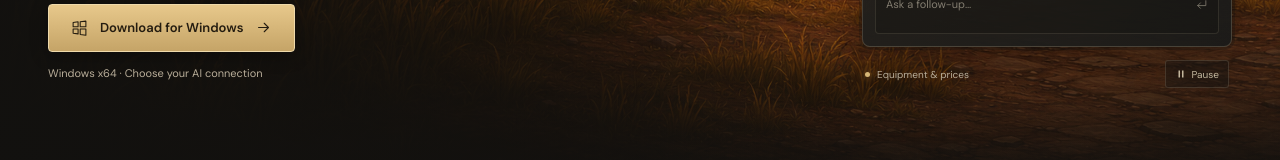
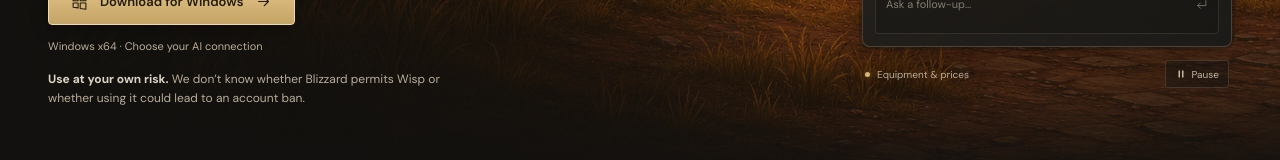
Before and after one commit to aronlabs/wisp-ai, a Next.js app in the folder apps/web/: page /en in a window 1280 px wide. Shown: the part 554-714 px from the top of the page. Built offline with nearby package versions, Linux system fonts and the light colour scheme; no server answers.

Commit message:
Clarify account risk before downloading and installing Wisp

```diff
--- a/apps/web/src/app/[locale]/page.tsx
+++ b/apps/web/src/app/[locale]/page.tsx
@@ -9,6 +9,7 @@ import { Icon } from '../../components/icon';
 import { site } from '../../site';
 import { getLatestRelease } from '../../release.server';
 import { PageSchema } from '../../components/page-schema';
+import { UsageRisk } from '../../components/usage-risk';
 export const revalidate = 300;
 const baseFaqs = [
   [
@@ -108,6 +109,7 @@ export default async function Home({ params }: LocalePageProps) {
               </p>
               <InstallLink locale={locale} />
               <span className="download-note">{t('Windows x64 · Choose your AI connection')}</span>
+              <UsageRisk locale={locale} />
             </div>
             <div className="hero-product">
               <Demo locale={locale} />
@@ -364,6 +366,7 @@ export default async function Home({ params }: LocalePageProps) {
             {release && `v${release.version}`}
             {t(' · Windows x64 · Open source')}
           </p>
+          <UsageRisk locale={locale} />
         </section>
       </main>
     </>
--- a/apps/web/src/app/[locale]/setup/page.tsx
+++ b/apps/web/src/app/[locale]/setup/page.tsx
@@ -4,6 +4,7 @@ import { localizedMetadata } from '../../../seo';
 import { Icon } from '../../../components/icon';
 import { site } from '../../../site';
 import { PageSchema } from '../../../components/page-schema';
+import { UsageRisk } from '../../../components/usage-risk';
 export async function generateMetadata({ params }: LocalePageProps) {
   return localizedMetadata(await resolveLocale(params), '/setup');
 }
@@ -29,6 +30,7 @@ export default async function Setup({ params }: LocalePageProps) {
           {t('Download for Windows')}
           <Icon name="download" size={17} />
         </a>
+        <UsageRisk locale={locale} />
         <ol className="guide-steps">
           <li>
             <h2>{t('Install the app and addon')}</h2>
--- a/apps/web/src/app/globals.css
+++ b/apps/web/src/app/globals.css
@@ -221,6 +221,19 @@ em {
   font-size: 11px;
   line-height: 1.6;
   margin-top: 13px;
+}
+.usage-risk {
+  max-width: 440px;
+  margin-top: 14px;
+  color: #b8ad99;
+  font-size: 12px;
+  line-height: 1.6;
+}
+.usage-risk strong {
+  color: #ddd3c2;
+}
+.install-section .usage-risk {
+  margin-inline: auto;
 }
 .hero-product {
   position: relative;
--- /dev/null
+++ b/apps/web/src/components/usage-risk.tsx
@@ -0,0 +1,13 @@
+import { getTranslator, type Locale } from '../i18n';
+
+export function UsageRisk({ locale }: { locale: Locale }) {
+  const t = getTranslator(locale);
+  return (
+    <aside className="usage-risk">
+      <strong>{t('Use at your own risk.')}</strong>{' '}
+      {t(
+        'We don’t know whether Blizzard permits Wisp or whether using it could lead to an account ban.',
+      )}
+    </aside>
+  );
+}
--- a/apps/web/src/i18n/es.json
+++ b/apps/web/src/i18n/es.json
@@ -305,6 +305,8 @@
   "Compatible endpoint": "Endpoint compatible",
   "The same Wisp. Your preferred connection.": "El mismo Wisp. La conexión que vos elijas.",
   "Choose a model with tool calling. Compatibility varies by model.": "Elegí un modelo que admita herramientas. La compatibilidad depende del modelo.",
+  "Use at your own risk.": "Usalo bajo tu responsabilidad.",
+  "We don’t know whether Blizzard permits Wisp or whether using it could lead to an account ban.": "No sabemos si Blizzard permite Wisp ni si usarlo podría resultar en un baneo de tu cuenta.",
   "Open navigation": "Abrir navegación",
   "Close navigation": "Cerrar navegación",
   "Choose a tool-calling model and configure its context window for API connections. API usage is billed by the provider; local servers must be running. Model capabilities vary.": "Elegí un modelo que admita herramientas y configurá su ventana de contexto para las conexiones por API. El proveedor cobra el uso de su API; los servidores locales deben estar abiertos. Las capacidades varían según el modelo.",
```
Also changed, not shown: 1 other file (tests, documents, lock files or other folders).
